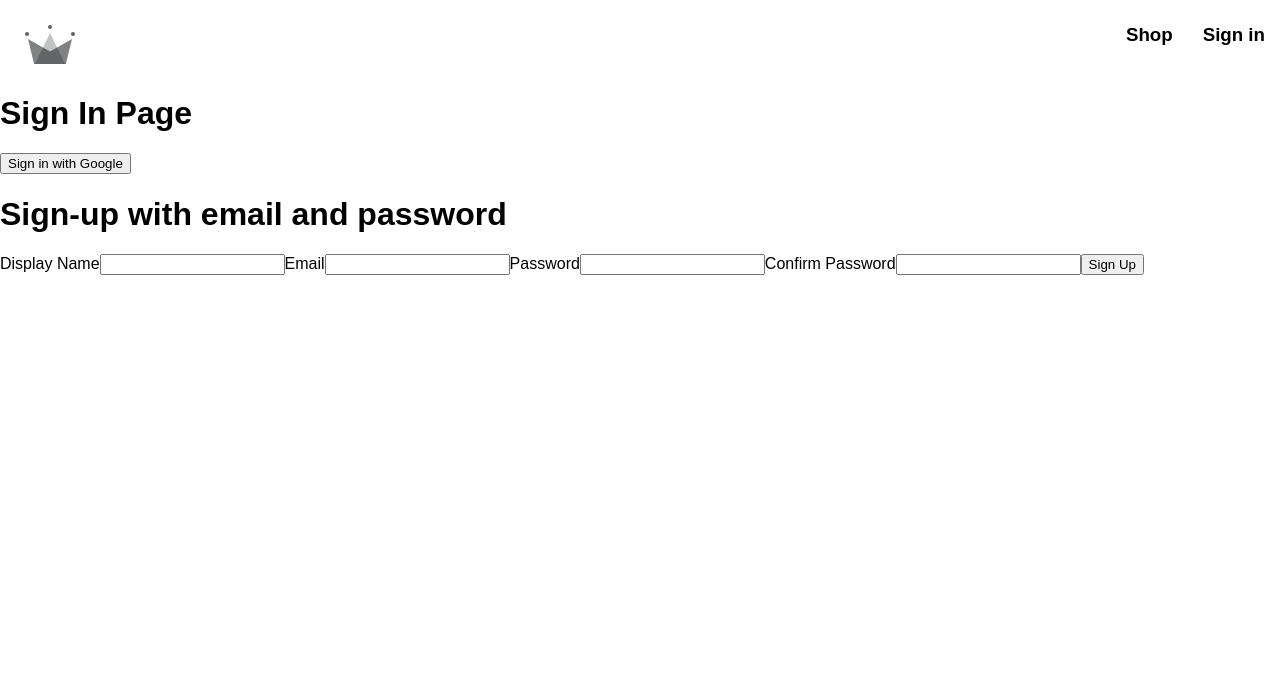
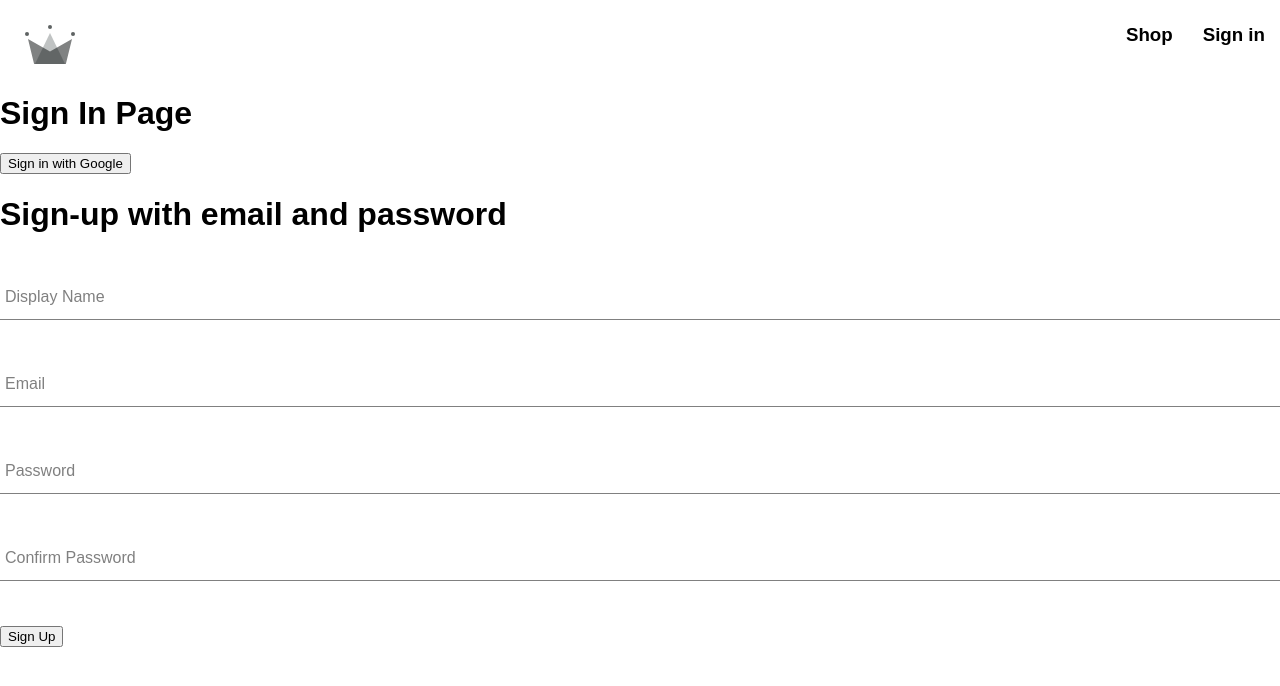
Before and after one commit to martinstereo/mirror-clothing, a React (Create React App) app: page /sign-in in a window 1280 px wide. Shown: the top 686 px of the page. Built offline with nearby package versions, Linux system fonts and the light colour scheme; a web font is replaced by a local one.

Commit message:
Refactor sign-up form to use reusable FormInput component and improve styling

```diff
--- /dev/null
+++ b/src/components/form-input/form-input.component.jsx
@@ -0,0 +1,20 @@
+import React from "react";
+
+import "./form-input.styles.scss";
+
+const FormInput = ({ label, ...otherProps }) => {
+  return (
+    <div className="group">
+      <input className="form-input" {...otherProps} />
+      {label && (
+        <label
+          className={`${otherProps.value.length ? "shrink" : ""} form-input-label`}
+        >
+          {label}
+        </label>
+      )}
+    </div>
+  );
+};
+
+export default FormInput;
--- /dev/null
+++ b/src/components/form-input/form-input.styles.scss
@@ -0,0 +1,54 @@
+$sub-color: grey;
+$main-color: black;
+
+@mixin shrinkLabel {
+  top: -14px;
+  font-size: 12px;
+  color: $main-color;
+}
+
+.group {
+  position: relative;
+  margin: 45px 0;
+
+  .form-input {
+    background: none;
+    background-color: white;
+    color: $sub-color;
+    font-size: 18px;
+    padding: 10px 10px 10px 5px;
+    display: block;
+    width: 100%;
+    border: none;
+    border-radius: 0;
+    border-bottom: 1px solid $sub-color;
+    margin: 25px 0;
+
+    &:focus {
+      outline: none;
+    }
+
+    &:focus ~ .form-input-label {
+      @include shrinkLabel();
+    }
+  }
+
+  input[type='password'] {
+    letter-spacing: 0.3em;
+  }
+
+  .form-input-label {
+    color: $sub-color;
+    font-size: 16px;
+    font-weight: normal;
+    position: absolute;
+    pointer-events: none;
+    left: 5px;
+    top: 10px;
+    transition: 300ms ease all;
+
+    &.shrink {
+      @include shrinkLabel();
+    }
+  }
+}
--- a/src/routes/sign-up/sign-up-form.component.jsx
+++ b/src/routes/sign-up/sign-up-form.component.jsx
@@ -3,6 +3,8 @@
   createAuthUserWithEmailAndPassword,
   createUserDocumentFromAuth,
 } from "../../utils/firebase/firebase.utils";
+
+import FormInput from "../../components/form-input/form-input.component";
 
 const defaultFormFields = {
   displayName: "",
@@ -49,44 +51,39 @@
     <div>
       <h1>Sign-up with email and password</h1>
       <form onSubmit={handleSubmit}>
-        <label htmlFor="displayName">Display Name</label>
-        <input
+        <FormInput
+          label="Display Name"
           type="text"
           required
           onChange={handleChange}
           name="displayName"
           value={displayName}
-          id="displayName"
         />
 
-        <label htmlFor="email">Email</label>
-        <input
+        <FormInput
+          label="Email"
           type="email"
           required
           onChange={handleChange}
           name="email"
           value={email}
-          id="email"
         />
-
-        <label htmlFor="password">Password</label>
-        <input
+        <FormInput
+          label="Password"
           type="password"
           required
           onChange={handleChange}
           name="password"
           value={password}
-          id="password"
         />
 
-        <label htmlFor="confirmPassword">Confirm Password</label>
-        <input
+        <FormInput
+          label="Confirm Password"
           type="password"
           required
           onChange={handleChange}
           name="confirmPassword"
           value={confirmPassword}
-          id="confirmPassword"
         />
 
         <button type="submit">Sign Up</button>
```
Also changed, not shown: src/components/directory/directory.component.jsx (+4 -4 lines).
